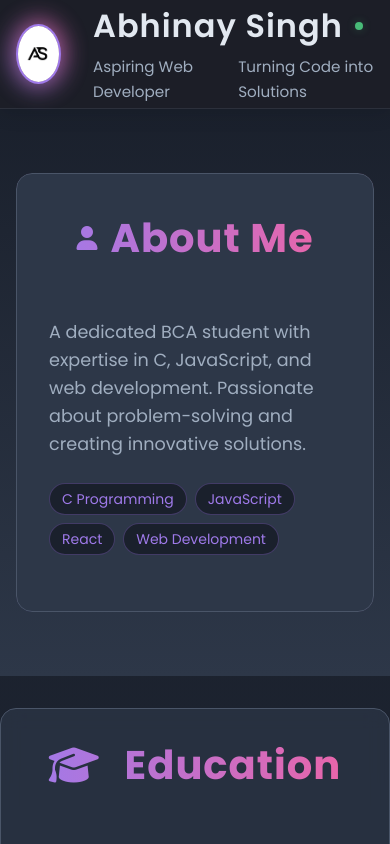
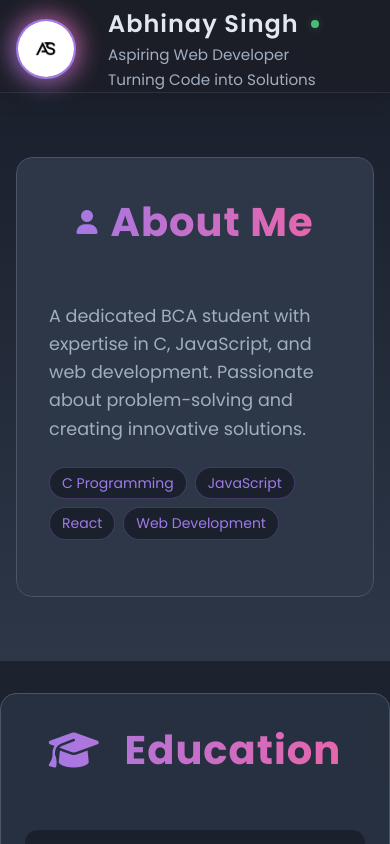
Before and after one commit to abhii718/Portfolio, a React (Vite) app: page / in a window 390 px wide. Shown: the top 844 px of the page. Built offline with nearby package versions, Linux system fonts and the light colour scheme.

Commit message:
Refactor header styles for improved responsiveness and layout adjustments

```diff
--- a/src/styles/Header.css
+++ b/src/styles/Header.css
@@ -92,13 +92,18 @@
 @media (max-width: 768px) {
   .header {
     padding: 0;
-    ;
+    padding-top: 5px;
     padding-left: 1rem;
   }
 
   .header-content {
     gap: 1rem;
 
+  }
+
+  .tagline-part {
+    position: relative;
+    padding: 0 0 ;
   }
 
   .profile-container {
@@ -108,13 +113,13 @@
 
   .name-title {
     padding-left: 1rem;
-    font-size: 2rem;
+    font-size: 1.5rem;
     /* padding-top: 2rem; */
   }
 
   .tagline {
-    flex-direction: row;
-    gap: 0.4rem;
+    flex-direction: column;
+    gap: 0rem;
     display: flex;
     align-items: flex-start;
     padding-left: 1rem;
```
